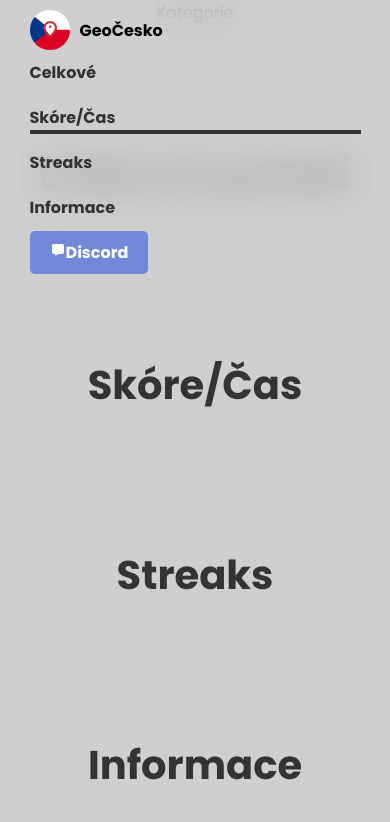
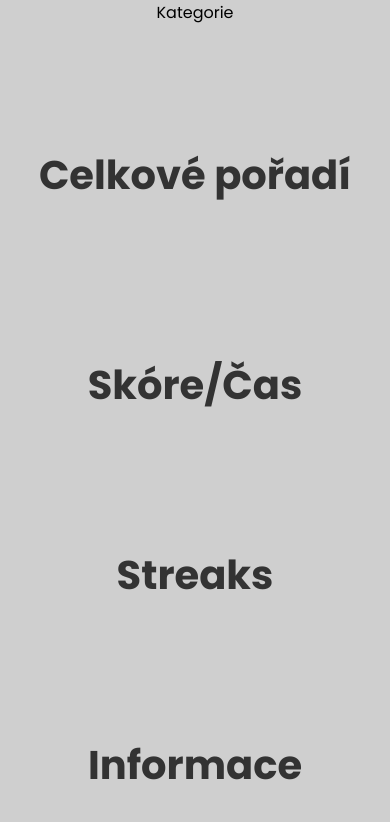
Before and after one commit to filipjarolim/Geoguessr-cesko-Rekordy, a plain HTML site: page index.html in a window 390 px wide. Shown: the top 822 px of the page. Drawn offline with Linux system fonts and the light colour scheme; a script that the page names is missing.

Commit message:
updated header

```diff
--- a/styles.css
+++ b/styles.css
@@ -234,8 +234,7 @@ span a{
 
 @media (max-width: 768px) {
     .header {
-        flex-direction: column;
-        align-items: flex-start;
+        display: none
     }
 
     .navigation {
```
